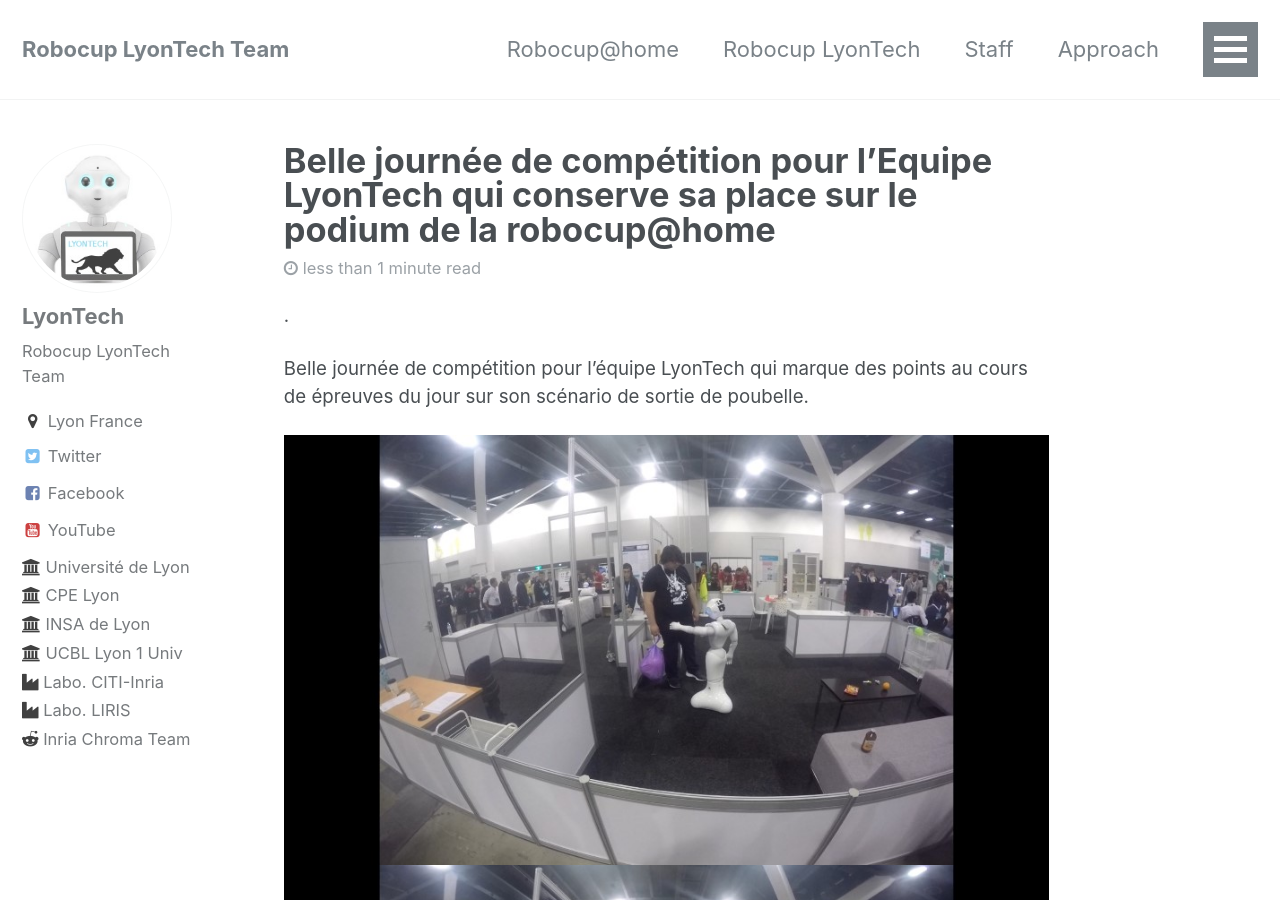
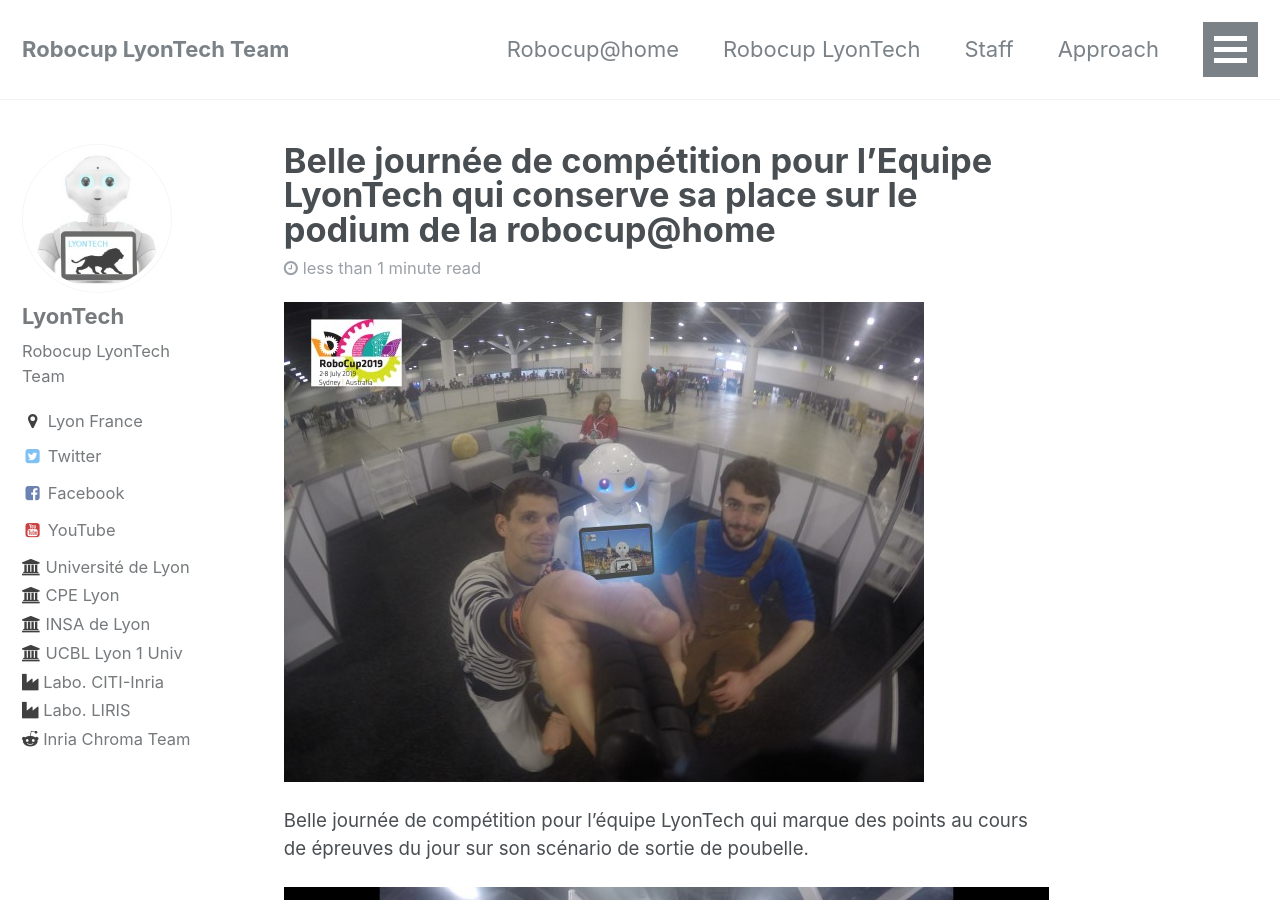
Before and after one commit to Robocup-Lyontech/Robocup-Lyontech.github.io, a Jekyll site: the page built from _posts/2019-07-05-Jour2.md, in a window 1280 px wide and 900 px high. Built offline with Jekyll 4.4.1, drawn with Linux system fonts in a browser that asks for light colours.

Commit message:
Update 2019-07-05-Jour2.md

```diff
--- a/_posts/2019-07-05-Jour2.md
+++ b/_posts/2019-07-05-Jour2.md
@@ -8,7 +8,8 @@
 thumbnail: /assets/images/sydney2019/robot_carree_s.jpg
 
 ---
-.
+![team](/assets/images/sydney2019/arena_team_3 (Small).jpg)
+
 
 Belle journée de compétition pour l'équipe LyonTech qui marque des points au cours de épreuves du jour sur son scénario de sortie de poubelle.
 
```
